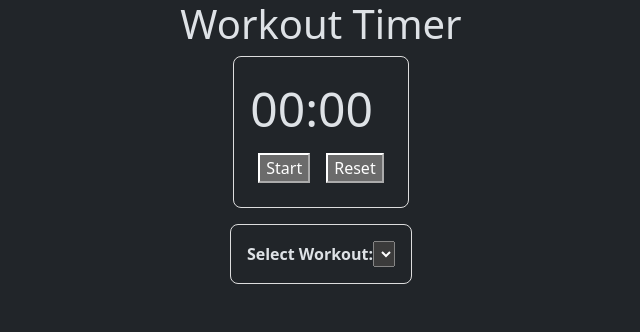
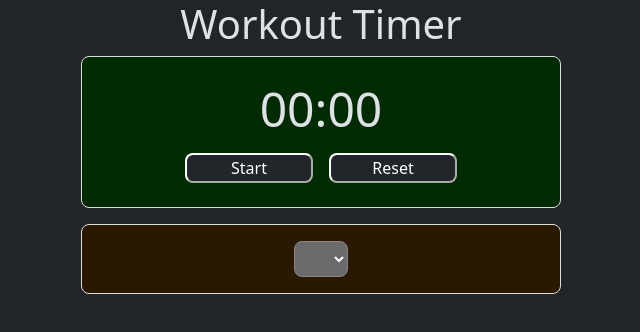
Before and after one commit to aneumayer/vue-workout-timer, a Vue app: page / in a window 1280 px wide. Shown: the top 332 px of the page, without its empty margins (319-959 px from the left). Built offline with nearby package versions, Linux system fonts and the light colour scheme.

Commit message:
💄 Add some style to the blocks.

```diff
--- a/src/App.vue
+++ b/src/App.vue
@@ -11,8 +11,16 @@ import WorkoutPicker from '@/components/WorkoutPicker.vue';
     </div>
 </template>
 
-<style scoped>
+<style>
 .container {
+    width: 800px;
     place-items: center;
 }
+.control-button {
+    margin: 0.5em;
+    border-radius: 8px;
+    background-color: #222529;
+    font: white;
+    width: 8rem;
+}
 </style>
--- a/src/components/Exercise.vue
+++ b/src/components/Exercise.vue
@@ -24,5 +24,6 @@ const props = defineProps({
     border-radius: 8px;
     padding: 0.5rem;
     margin-bottom: 0.5rem;
+    background-color: #00002b;
 }
 </style>
--- a/src/components/RepSet.vue
+++ b/src/components/RepSet.vue
@@ -16,8 +16,8 @@ defineProps({
 
 <template>
     <div class="rep-block">
-        <div>
-            <input type="checkbox" v-bind:value="setDone"></input>
+        <div class="form-check">
+            <input class="form-check-input" type="checkbox" v-bind:value="setDone"></input>
             Set {{ setIndex }}: {{ reps }} Reps
         </div>
     </div>
--- a/src/components/SessionTimer.vue
+++ b/src/components/SessionTimer.vue
@@ -54,10 +54,10 @@ onUnmounted(() => {
 </script>
 
 <template>
-    <div class="timer">
-        <div class="display">{{ sessionTime }}</div>
-        <div class="controls">
-            <button class="control-button" @click="toggleTimer">{{ running ? 'Pause' : 'Start' }}</button>
+    <div class="timer card center-block">
+        <div class="display d-flex justify-content-center">{{ sessionTime }}</div>
+        <div class="controls d-flex justify-content-center">
+            <button class="control-button" @click="toggleTimer">{{ running ? 'Stop' : 'Start' }}</button>
             <button class="control-button" @click="resetTimer">Reset</button>
         </div>
     </div>
@@ -65,15 +65,14 @@ onUnmounted(() => {
 
 <style scoped>
 .timer {
+    width: 30rem;
     border: 1px solid #ddd;
     border-radius: 8px;
     padding: 1rem;
     margin-bottom: 1rem;
+    background-color: #002b00;
 }
 .display {
-    font-size: 3em;
-}
-.control-button {
-    margin: 0.5em;
+    font-size: 3rem;
 }
 </style>
--- a/src/components/Superset.vue
+++ b/src/components/Superset.vue
@@ -20,9 +20,11 @@ const props = defineProps({
 
 <style scoped>
 .superset {
+    width: 30rem;
     border: 1px solid #ddd;
     border-radius: 8px;
     padding: 1rem;
     margin-bottom: 1rem;
+    background-color: #2b0000;
 }
 </style>
--- a/src/components/WorkoutPicker.vue
+++ b/src/components/WorkoutPicker.vue
@@ -29,8 +29,7 @@ if (selected.value) loadFile(selected.value);
 </script>
 
 <template>
-  <div class="picker">
-    <label for="fileSelect"><b>Select Workout:</b></label>
+    <div class="picker d-flex justify-content-center">
         <select id="fileSelect" v-model="selected" @change="loadFile(selected)">
             <option v-for="name in fileNames" :key="name" :value="name">
                 {{ name.replace(/_/g, ' ') }}
@@ -42,9 +41,21 @@ if (selected.value) loadFile(selected.value);
 
 <style scoped>
 .picker {
+    width: 30rem;
     border: 1px solid #ddd;
     border-radius: 8px;
     padding: 1rem;
     margin-bottom: 1rem;
+    background-color: #2b1800;
+}
+.picker-parts {
+    display: inline-block;
+}
+label {
+    padding-right: 1rem;
+}
+select {
+    padding: 0.3rem 1rem;
+    border-radius: 8px;
 }
 </style>
```
Lines whose indentation alone changed are shown as unchanged.
